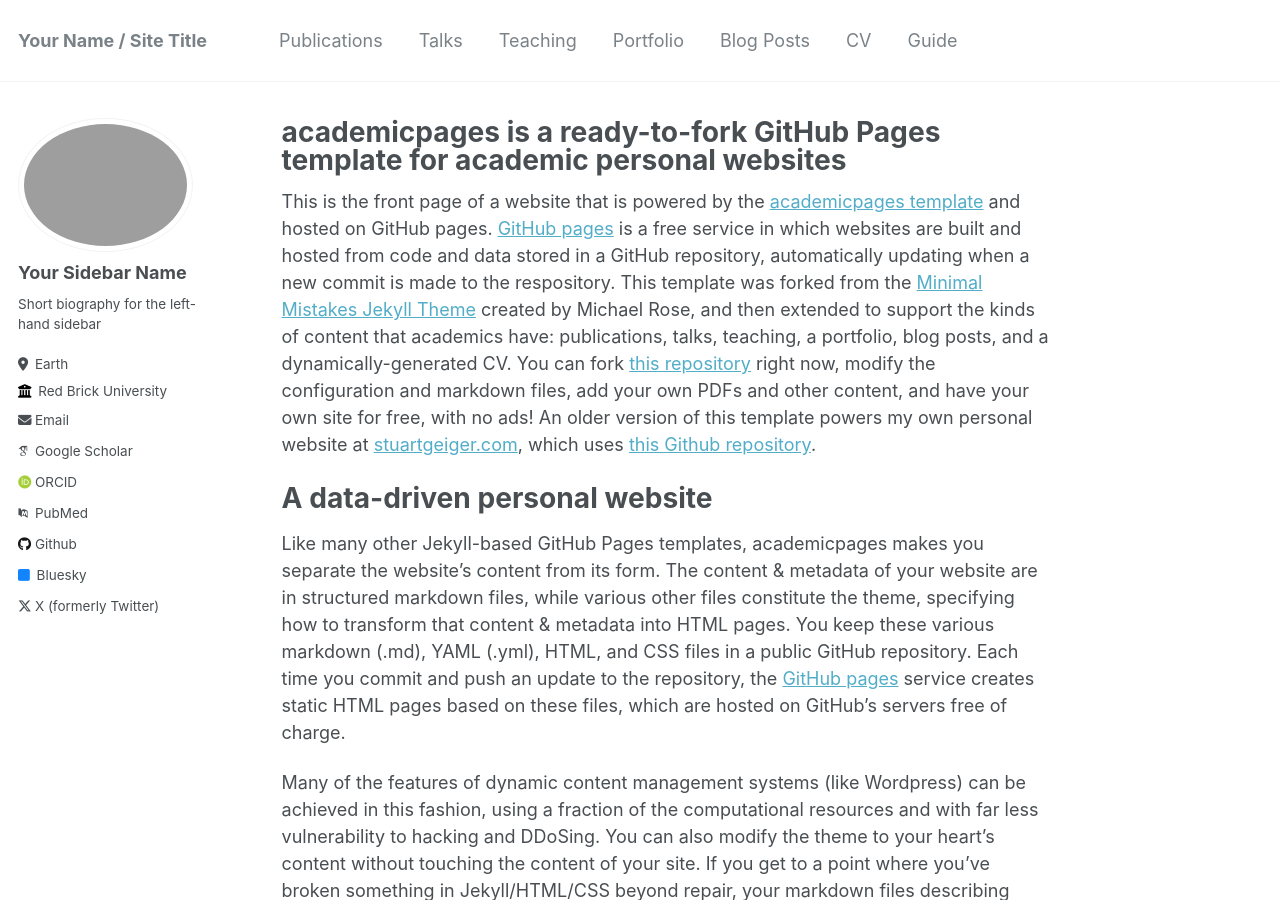
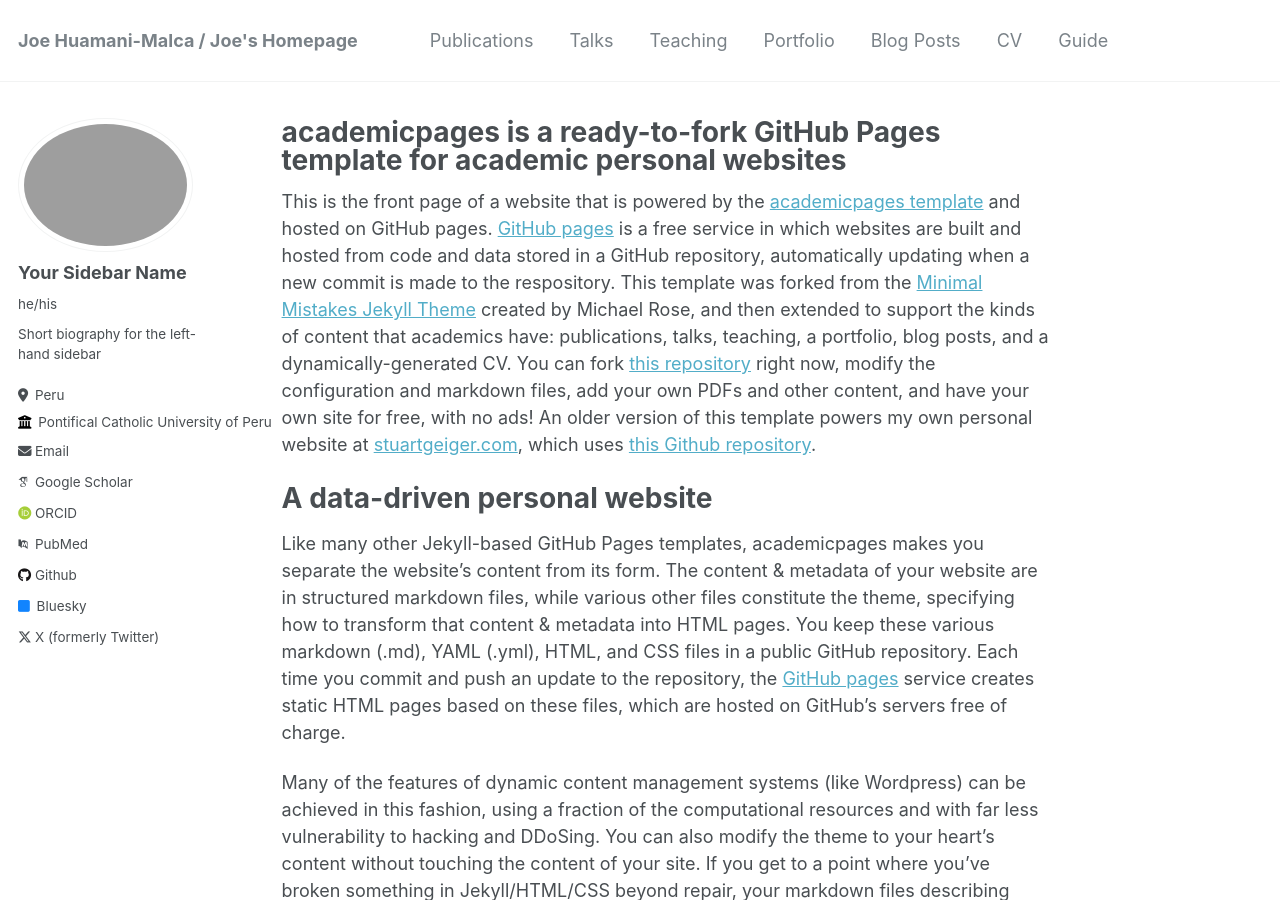
Before and after one commit to JoeNatan30/JoeHuamani.github.io, a Jekyll site: the page built from _pages/about.md, in a window 1280 px wide and 900 px high. Built offline with Jekyll 4.4.1, drawn with Linux system fonts in a browser that asks for light colours; some web fonts are replaced; some of the changed text lies outside the part shown.

Commit message:
update some data in _config.yml

```diff
--- a/_config.yml
+++ b/_config.yml
@@ -8,13 +8,13 @@
 
 # Basic Site Settings
 locale                   : "en-US"
-title                    : "Your Name / Site Title"
+title                    : "Joe Huamani-Malca / Joe's Homepage"
 title_separator          : "-"
-name                     : &name "Your Name"
+name                     : &name "Joe Huamani-Malca"
 description              : &description "personal description"
-url                      : https://academicpages.github.io # the base hostname & protocol for your site e.g. "https://mmistakes.github.io"
+url                      : https://JoeHuamani.github.io # the base hostname & protocol for your site e.g. "https://mmistakes.github.io"
 baseurl                  : "" # the subpath of your site, e.g. "/blog"
-repository               : "academicpages/academicpages.github.io"
+repository               : "https://joenatan30.github.io/JoeHuamani.github.io"
 
 # Site Author - The following control what appear as part of the author content on the side bar.
 #               If a field is blank the icon and link will not appear, otherwise it will be shown.
@@ -23,12 +23,12 @@
   # Biographic information
   avatar           : "profile.png"
   name             : "Your Sidebar Name"
-  pronouns         : # example: "she/her"
+  pronouns         : "he/his" # example: "she/her"
   bio              : "Short biography for the left-hand sidebar"
-  location         : "Earth"
-  employer         : "Red Brick University"
+  location         : "Peru"
+  employer         : "Pontifical Catholic University of Peru"
   uri              : # URL
-  email            : "none@example.org"
+  email            : "huamani.jn@pucp.edu.pe"
 
   # Academic websites
   arxiv            : # URL - Update with the correct link to your profile
@@ -42,7 +42,7 @@
   bitbucket        : # Username - Update with your username on the site
   codepen          : # Username
   dribbble         : # Username
-  github           : "academicpages"
+  github           : "JoeNatan30"
   kaggle           : # Username
   stackoverflow    : # User number or user number and name (i.e., use "1" or "1/jeff-atwood")
 
```
